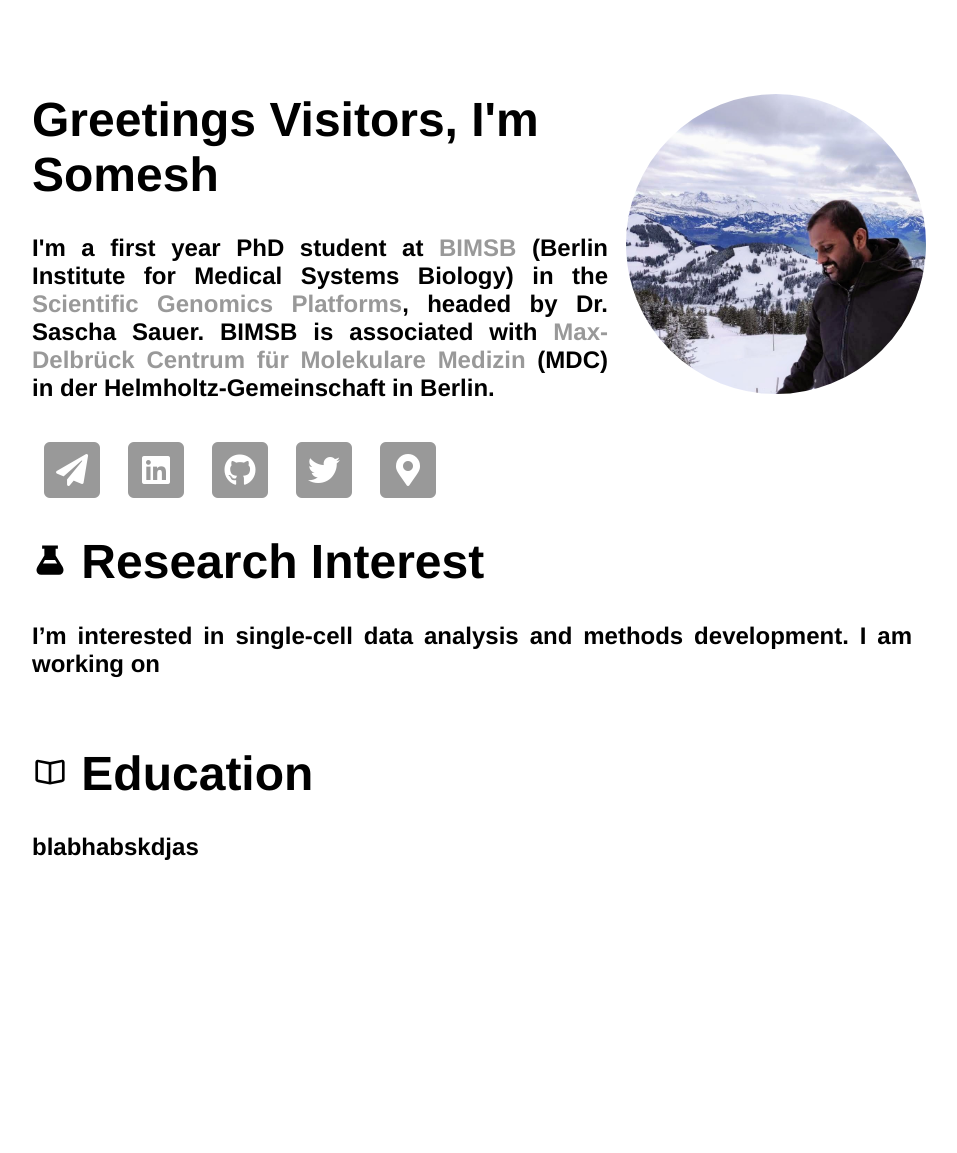
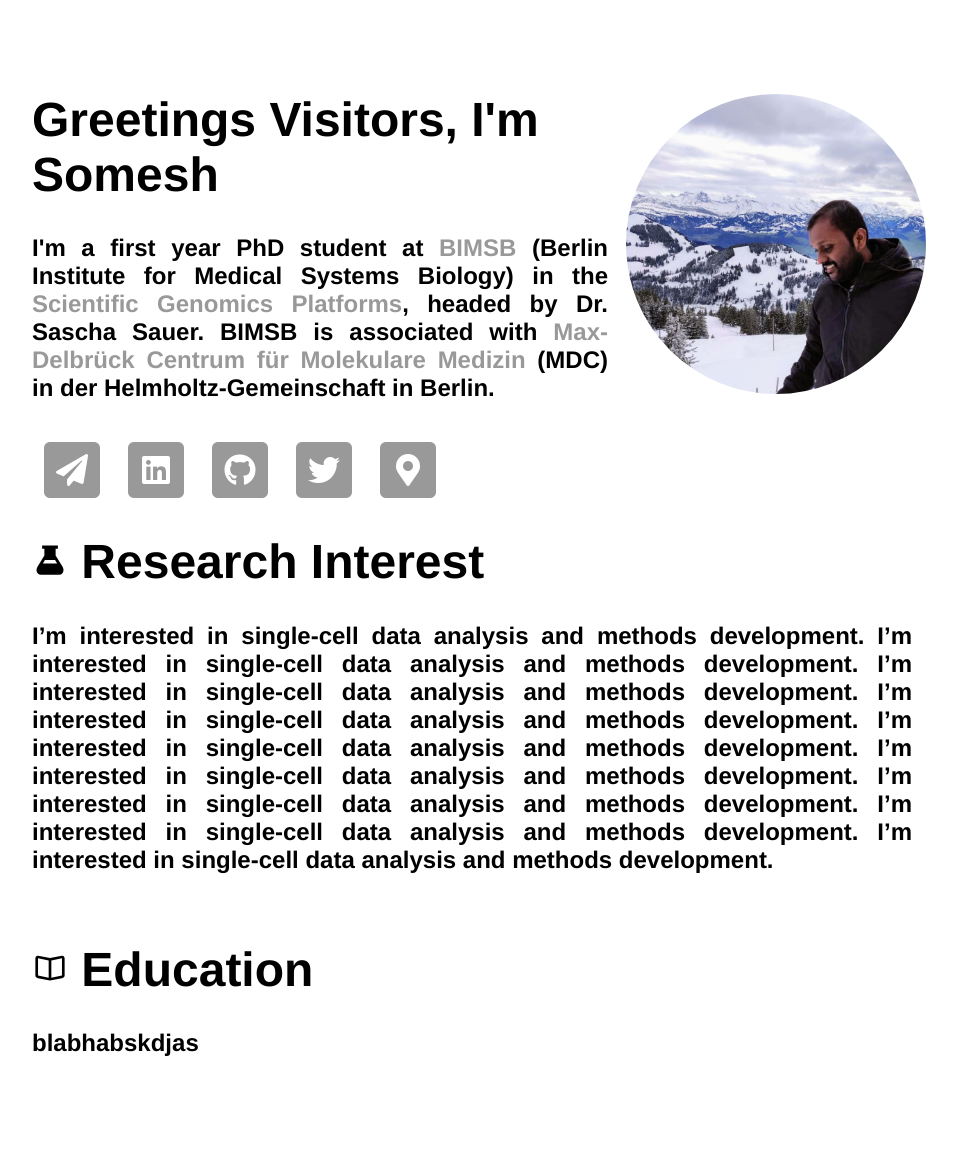
Before and after one commit to saisomesh2594/saisomesh2594.github.io, a Jekyll site: the page built from index.html, in a window 1280 px wide. Shown: the whole page, without its empty margins (160-1117 px from the left). Built offline with Jekyll 4.4.1, drawn with Linux system fonts in a browser that asks for light colours; before the commit the page ends 957 px from its top, so only the background shows below that.

Commit message:
Update index.html

```diff
--- a/index.html
+++ b/index.html
@@ -75,7 +75,7 @@
 	<div id="main-container">
 		<div class="research-interest">
 			<h1><ion-icon name="flask"></ion-icon> Research Interest </h1>
-			<article><h2>I’m interested in single-cell data analysis and methods development. I am working on  </h2></article>
+			<article><h2>I’m interested in single-cell data analysis and methods development. I’m interested in single-cell data analysis and methods development. I’m interested in single-cell data analysis and methods development. I’m interested in single-cell data analysis and methods development. I’m interested in single-cell data analysis and methods development. I’m interested in single-cell data analysis and methods development. I’m interested in single-cell data analysis and methods development. I’m interested in single-cell data analysis and methods development. I’m interested in single-cell data analysis and methods development.  </h2></article>
 		</div>
 		<div class="education">
 			<h1><ion-icon name="book"></ion-icon> Education </h1>
```
